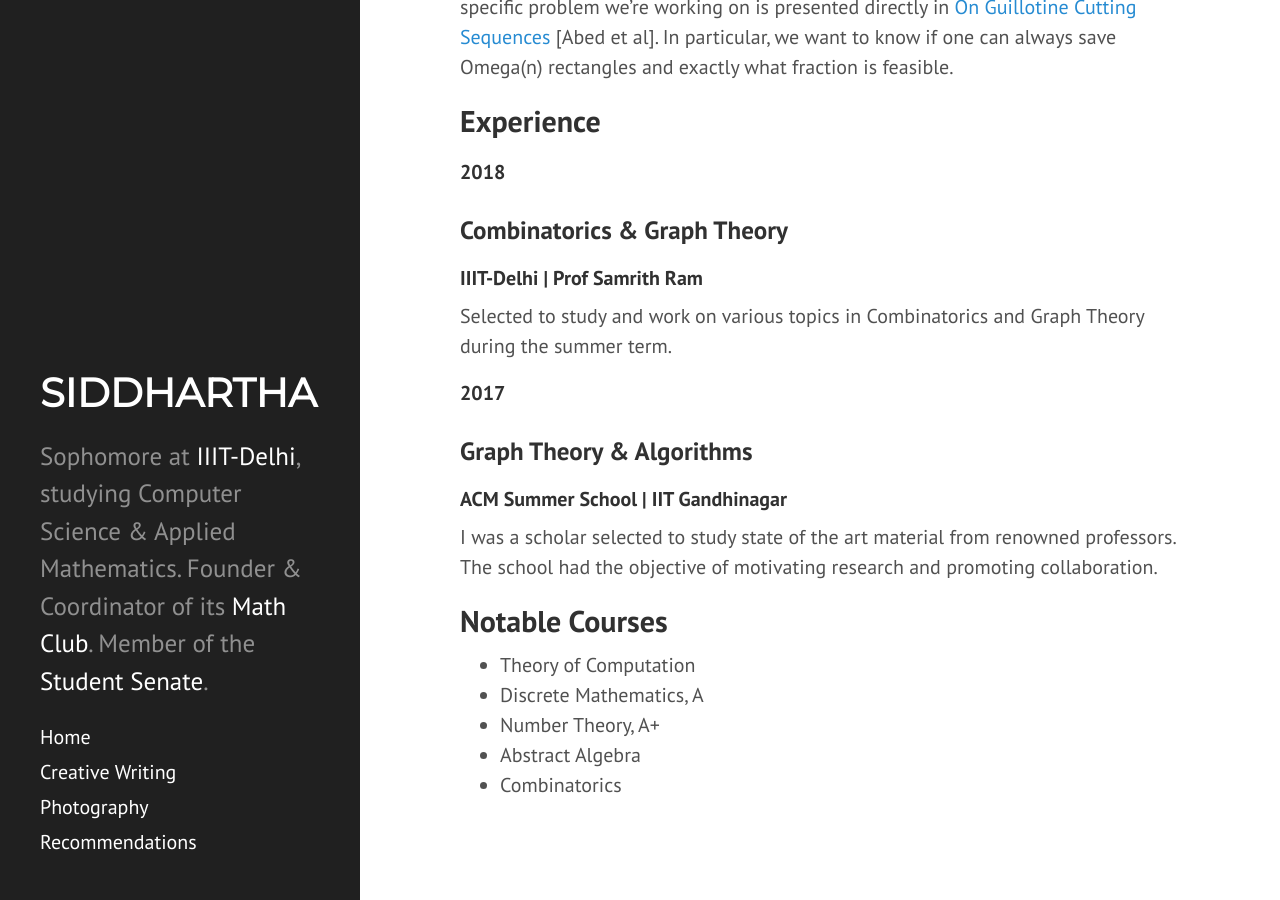
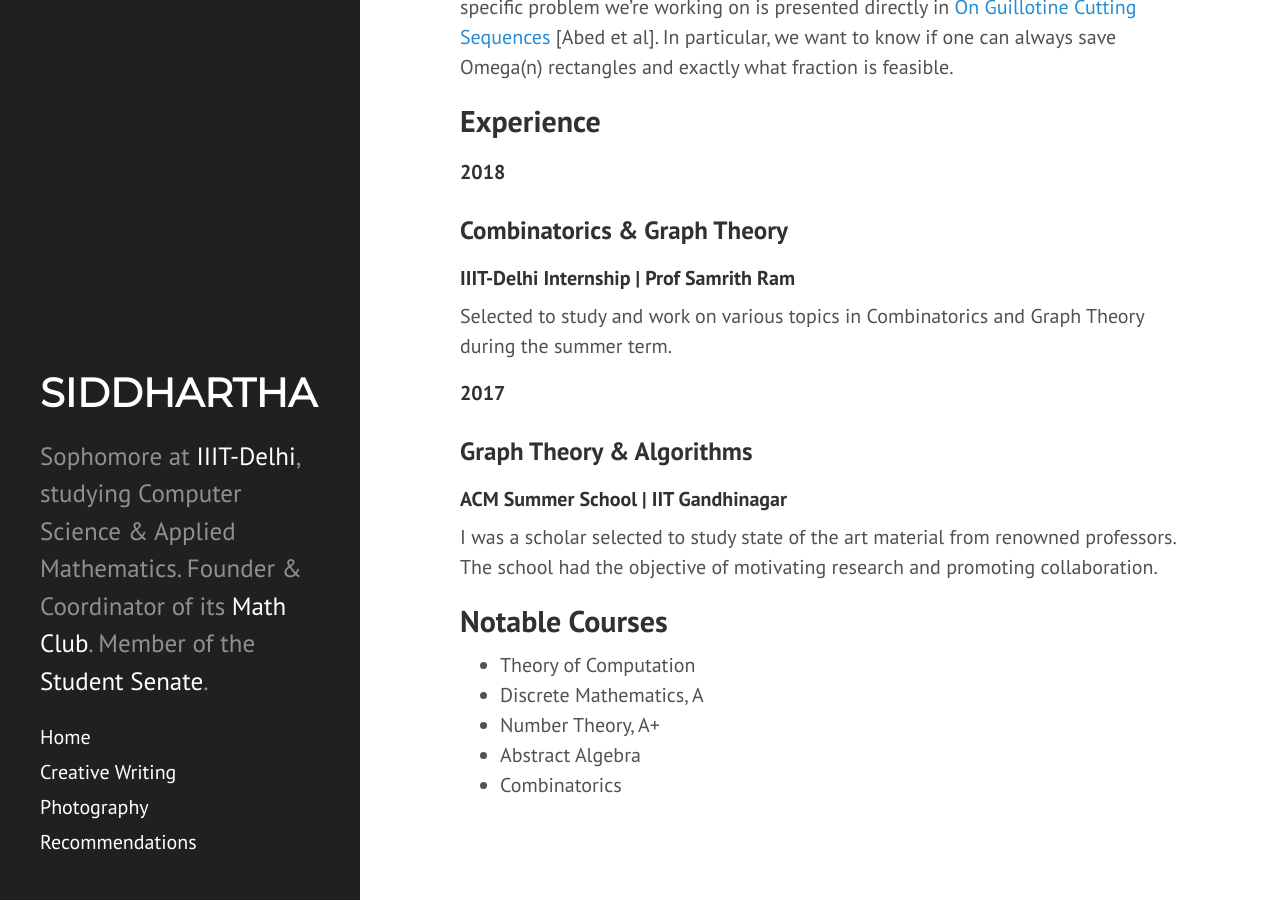
Before and after one commit to siddjai/siddjai.github.io, a Jekyll site: the page built from index.md, in a window 1280 px wide and 900 px high, scrolled down 877 px. Built offline with Jekyll 4.4.1, drawn with Linux system fonts in a browser that asks for light colours; nearby versions of some CDN libraries.

Commit message:
Update index.md

```diff
--- a/index.md
+++ b/index.md
@@ -27,7 +27,7 @@ Since Jan 2018 I have been working on Guillotine Cuts for Axis Parallel Rectangl
 ## Experience
 #### 2018
 ### Combinatorics & Graph Theory
-#### IIIT-Delhi | Prof Samrith Ram
+#### IIIT-Delhi Internship | Prof Samrith Ram
 Selected to study and work on various topics in Combinatorics and Graph Theory during the summer term.
 
 #### 2017
```
